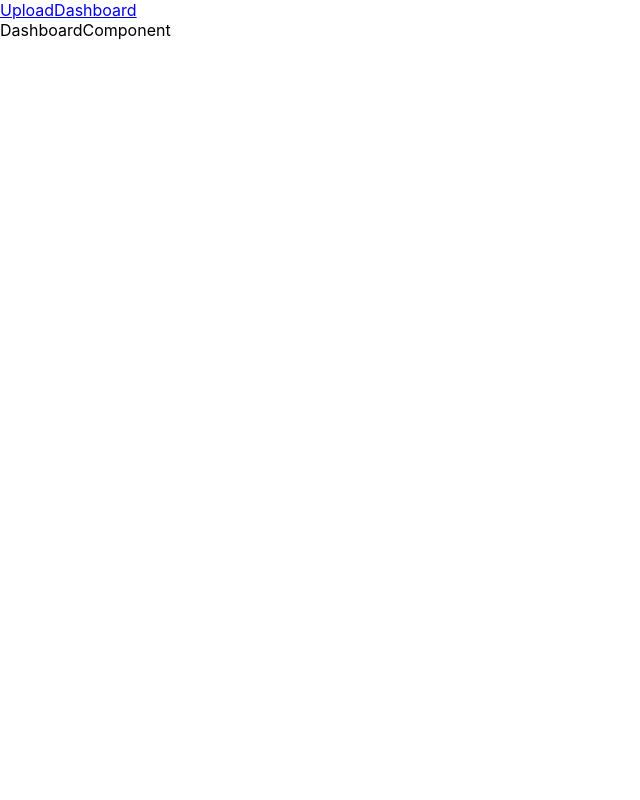
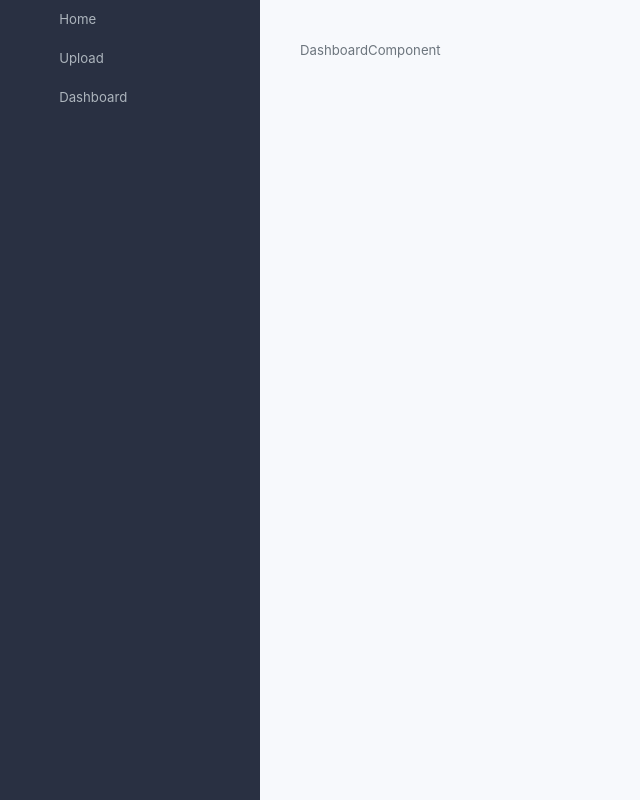
Before and after one commit to melvinroest/a-table-in-react, a React (Create React App) app: page /dashboard in a window 1280 px wide. Shown: the whole page, without its empty margins (0-640 px from the left). Built offline with nearby package versions, Linux system fonts and the light colour scheme.

Commit message:
created CSS skeleton for the challenge

```diff
--- /dev/null
+++ b/src/App.module.scss
@@ -0,0 +1,73 @@
+.appWrapper {
+  align-items: stretch;
+  display: flex;
+  width: 100%;
+}
+
+.sidebarWrapper {
+  min-width: 260px;
+  max-width: 260px;
+  direction: ltr;
+  height: 100vh;
+  position: -webkit-sticky;
+  position: sticky;
+  top: 0;
+  left: 0;
+  flex-direction: column;
+  flex-wrap: wrap;
+  justify-content: flex-start;
+  align-content: flex-start;
+  align-items: flex-start;
+  transition: margin-left 0.35s ease-in-out, left 0.35s ease-in-out,
+    margin-right 0.35s ease-in-out, right 0.35s ease-in-out;
+  background: #293042;
+}
+
+.sidebarContent {
+  direction: inherit;
+  box-sizing: border-box !important;
+  position: relative;
+  display: block;
+  height: 100%;
+  width: auto;
+  max-width: 100%;
+  max-height: 100%;
+  scrollbar-width: none;
+  -ms-overflow-style: none;
+  overflow: hidden scroll;
+  padding: 0px;
+}
+
+.sidebarLink {
+  padding: 0.55rem 1.5rem 0.55rem 3.7rem;
+  // padding: 0.625rem 1.625rem;
+  font-weight: 400;
+  display: block;
+  transition: color 75ms ease-in-out;
+  position: relative;
+  text-decoration: none;
+  cursor: pointer;
+  color: #adb5bd;
+  // color: rgba(233,236,239,.5);
+}
+
+.sidebarLink:hover {
+  color: #e9ecef;
+}
+
+.main {
+  display: flex;
+  width: 100%;
+  min-height: 100vh;
+  min-width: 0;
+  transition: margin-left 0.35s ease-in-out, left 0.35s ease-in-out,
+    margin-right 0.35s ease-in-out, right 0.35s ease-in-out;
+  flex-direction: column;
+}
+
+.content {
+  padding: 2.5rem 2.5rem 1.5rem;
+  flex: 1;
+  direction: ltr;
+  display: block;
+}
--- a/src/App.tsx
+++ b/src/App.tsx
@@ -1,30 +1,40 @@
 import { Switch, BrowserRouter, Route, Link } from "react-router-dom";
 import { Navbar, Nav } from "react-bootstrap";
 
+import styles from "./App.module.scss";
+
+import Home from "./Pages/Home";
 import Upload from "./Pages/Upload";
 import Dashboard from "./Pages/Dashboard";
 
 function App() {
   return (
-    <div id="AppComponent">
+    <div className={styles.appWrapper} id="AppComponent">
       <BrowserRouter>
-        <Navbar>
+          <div className={styles.sidebarWrapper}>
+            <Navbar className={styles.sidebarContent}>
               <Navbar.Collapse>
-            <Nav.Link eventKey="1" as={Link} to="/upload">
+                <Nav.Link className={styles.sidebarLink} eventKey="1" as={Link} to="/">
+                  Home
+                </Nav.Link>
+                <Nav.Link className={styles.sidebarLink} eventKey="2" as={Link} to="/upload">
                   Upload
                 </Nav.Link>
-            <Nav.Link eventKey="2" as={Link} to="/dashboard">
+                <Nav.Link className={styles.sidebarLink} eventKey="3" as={Link} to="/dashboard">
                   Dashboard
                 </Nav.Link>
               </Navbar.Collapse>
             </Navbar>
-        <main>
+          </div>
+        <div className={styles.main}>
+          <main className={styles.content}>
             <Switch>
-            <Route exact path="/" component={Upload} />
+              <Route exact path="/" component={Home} />
               <Route exact path="/upload" component={Upload} />
               <Route exact path="/dashboard" component={Dashboard} />
             </Switch>
           </main>
+        </div>
       </BrowserRouter>
     </div>
   );
--- /dev/null
+++ b/src/Pages/Dashboard.module.scss
@@ -0,0 +1,3 @@
+.test {
+  color: red;
+}
--- /dev/null
+++ b/src/Pages/Home.tsx
@@ -0,0 +1,10 @@
+
+function Home() {
+  return (
+    <div id="HomeComponent">
+      Home
+    </div>
+  );
+}
+
+export default Home;
--- a/src/index.css
+++ b/src/index.css
@@ -1,13 +1,40 @@
+*,
+:after,
+:before {
+  box-sizing: border-box;
+}
+
+html {
+  font-family: sans-serif;
+  line-height: 1.15;
+  -webkit-text-size-adjust: 100%;
+  -webkit-tap-highlight-color: rgba(0, 0, 0, 0);
+}
+
 body {
   margin: 0;
-  font-family: -apple-system, BlinkMacSystemFont, 'Segoe UI', 'Roboto', 'Oxygen',
-    'Ubuntu', 'Cantarell', 'Fira Sans', 'Droid Sans', 'Helvetica Neue',
+  font-family: -apple-system, BlinkMacSystemFont, "Segoe UI", "Roboto", "Oxygen",
+    "Ubuntu", "Cantarell", "Fira Sans", "Droid Sans", "Helvetica Neue",
     sans-serif;
   -webkit-font-smoothing: antialiased;
   -moz-osx-font-smoothing: grayscale;
+  /* font-family: Poppins, -apple-system, BlinkMacSystemFont, Segoe UI,
+    Helvetica Neue, Arial, sans-serif; */
+  font-size: 0.825rem;
+  font-weight: 400;
+  line-height: 1.625;
+  color: #6c757d;
+  text-align: left;
+  background-color: #f7f9fc;
 }
 
 code {
-  font-family: source-code-pro, Menlo, Monaco, Consolas, 'Courier New',
+  font-family: source-code-pro, Menlo, Monaco, Consolas, "Courier New",
     monospace;
 }
+
+a {
+  color: #3f80ea;
+  text-decoration: none;
+  background-color: transparent;
+}
```
Also changed, not shown: src/App.css (deleted, +0 -38 lines), src/Pages/Home.module.scss (added), src/Pages/Upload.module.scss (added), 1 other file (tests, documents, lock files or other folders). Lines whose indentation alone changed are shown as unchanged.
